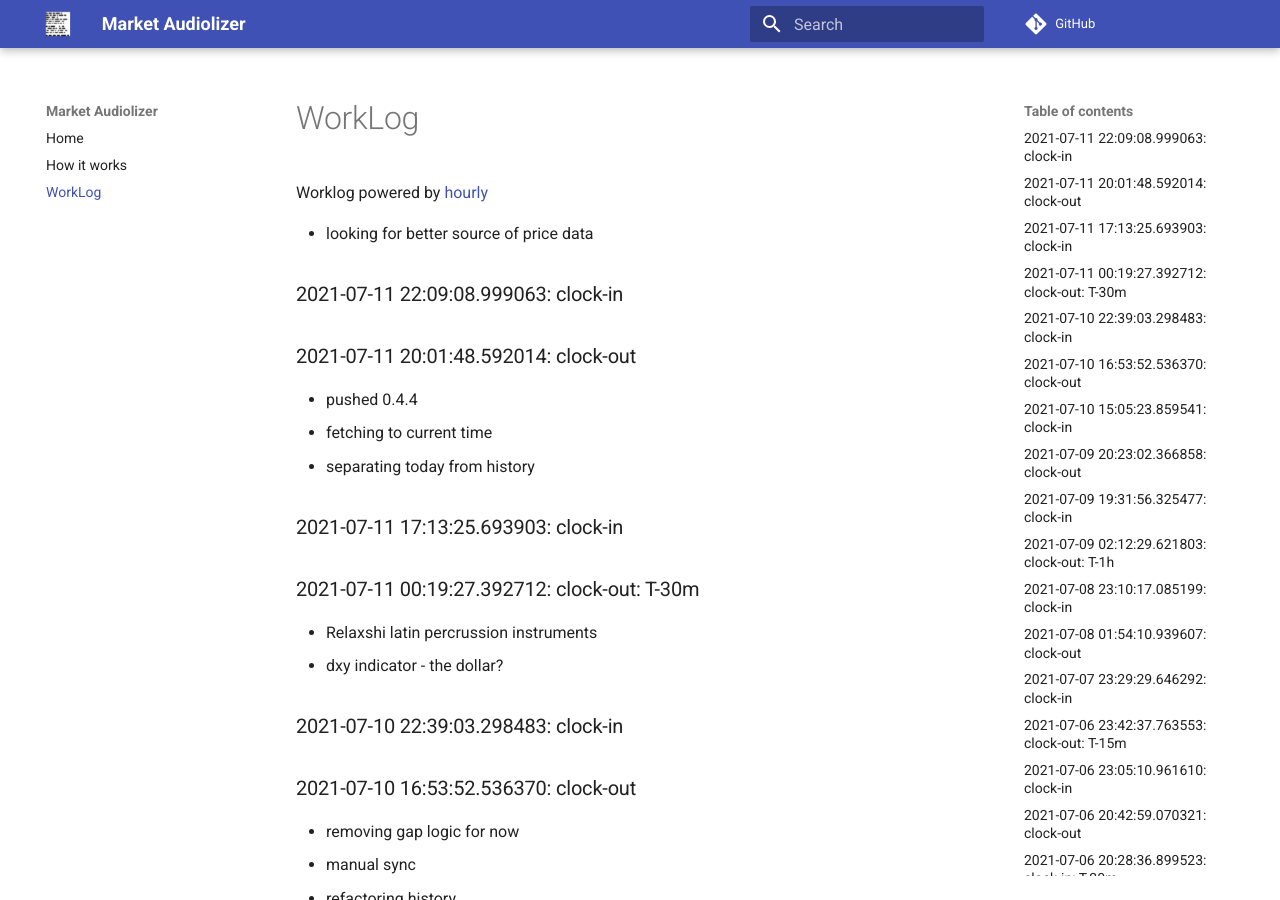
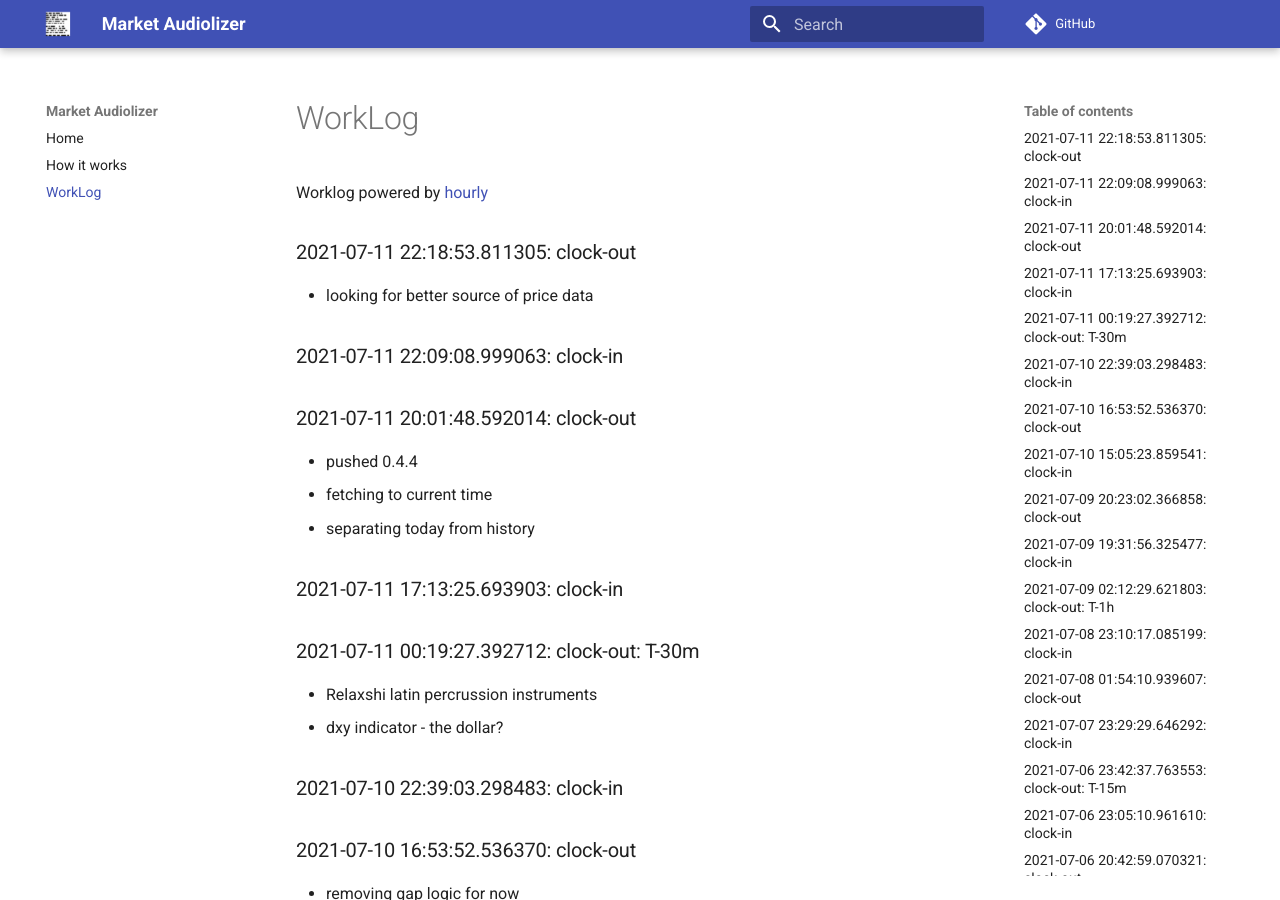
Before and after one commit to asherp/audiolizer, an MkDocs documentation site: the page built from docs/WorkLog.md, in a window 1280 px wide and 900 px high. Built offline with MkDocs 1.6.1 and Material for MkDocs 9.7.7, drawn with Linux system fonts in a browser that asks for light colours; comment, search, counter and statistics services are not loaded.

Commit message:
clock-out

```diff
--- a/WorkLog.md
+++ b/WorkLog.md
@@ -1,3 +1,5 @@
+### 2021-07-11 22:18:53.811305: clock-out
+
 * looking for better source of price data
 
 ### 2021-07-11 22:09:08.999063: clock-in
```
